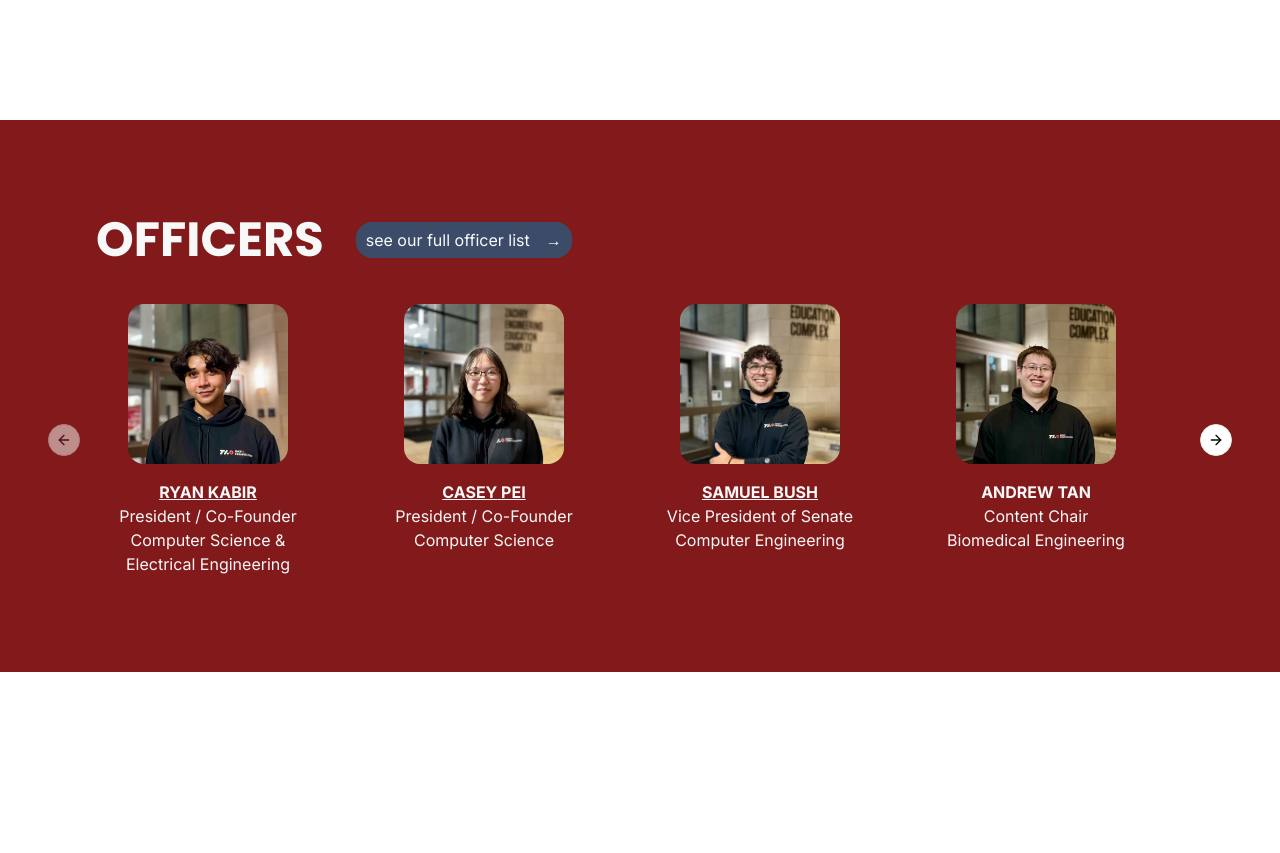
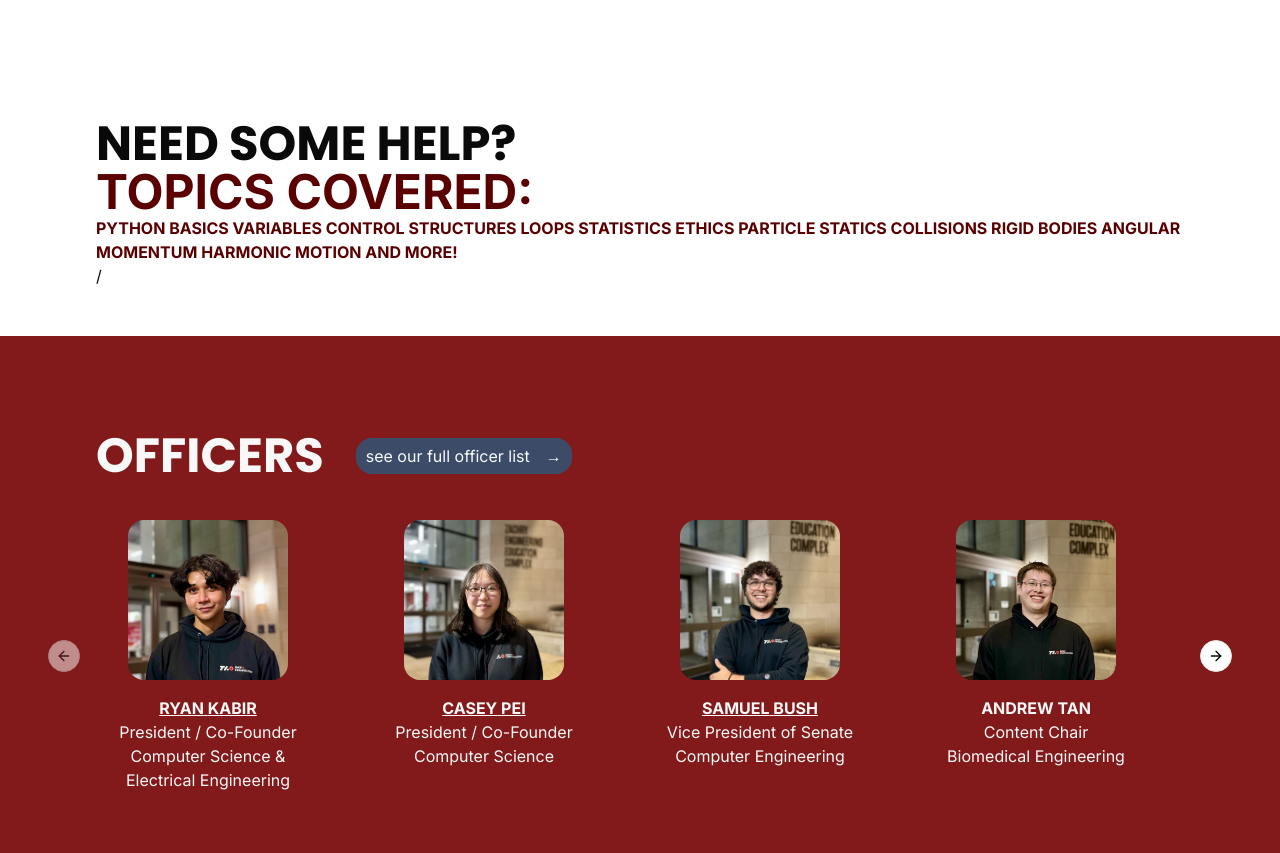
Before and after one commit to TAO-ENGR/club-website, a Next.js app in the folder club-website/: page / in a window 1280 px wide. Shown: the part 2200-3053 px from the top of the page. Built offline with nearby package versions, Linux system fonts and the light colour scheme.

Commit message:
added needHelp to page.tsx file

```diff
--- a/club-website/src/app/page.tsx
+++ b/club-website/src/app/page.tsx
@@ -5,6 +5,7 @@ import Blurb from "./_subsections/blurb";
 import WhatAreYouWaitingFor from "./_subsections/what-are-you-waiting-for";
 import WhatWereDoing from "./_subsections/what-were-doing";
 import CreatingChange from "./_subsections/creating-change";
+import NeedHelp from "./_subsections/need-some-help";
 
 export default function Home() {
   return (
@@ -15,6 +16,8 @@ export default function Home() {
 
       <CreatingChange />
 
+      <NeedHelp />
+
       <HomeOfficers />
 
       <WhatAreYouWaitingFor />
```
